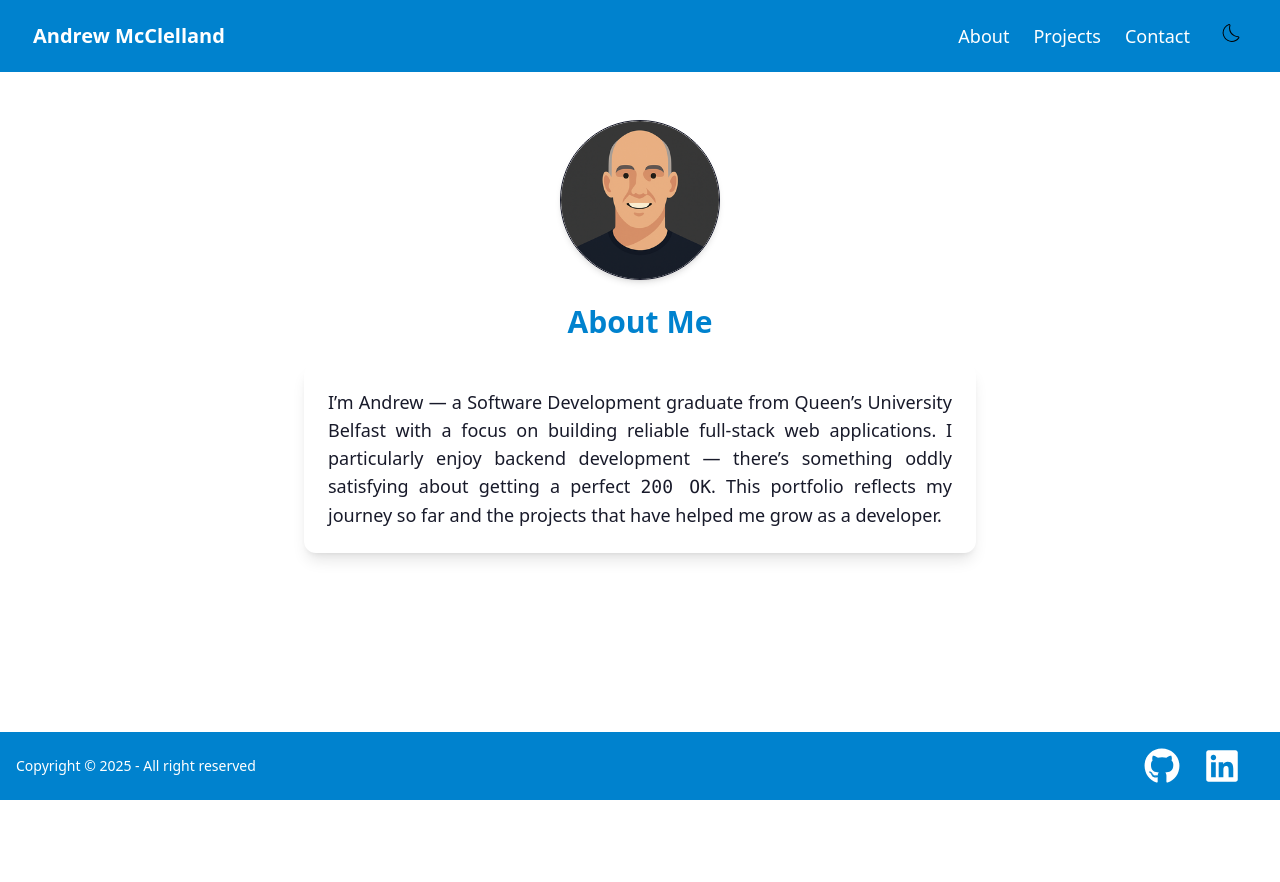
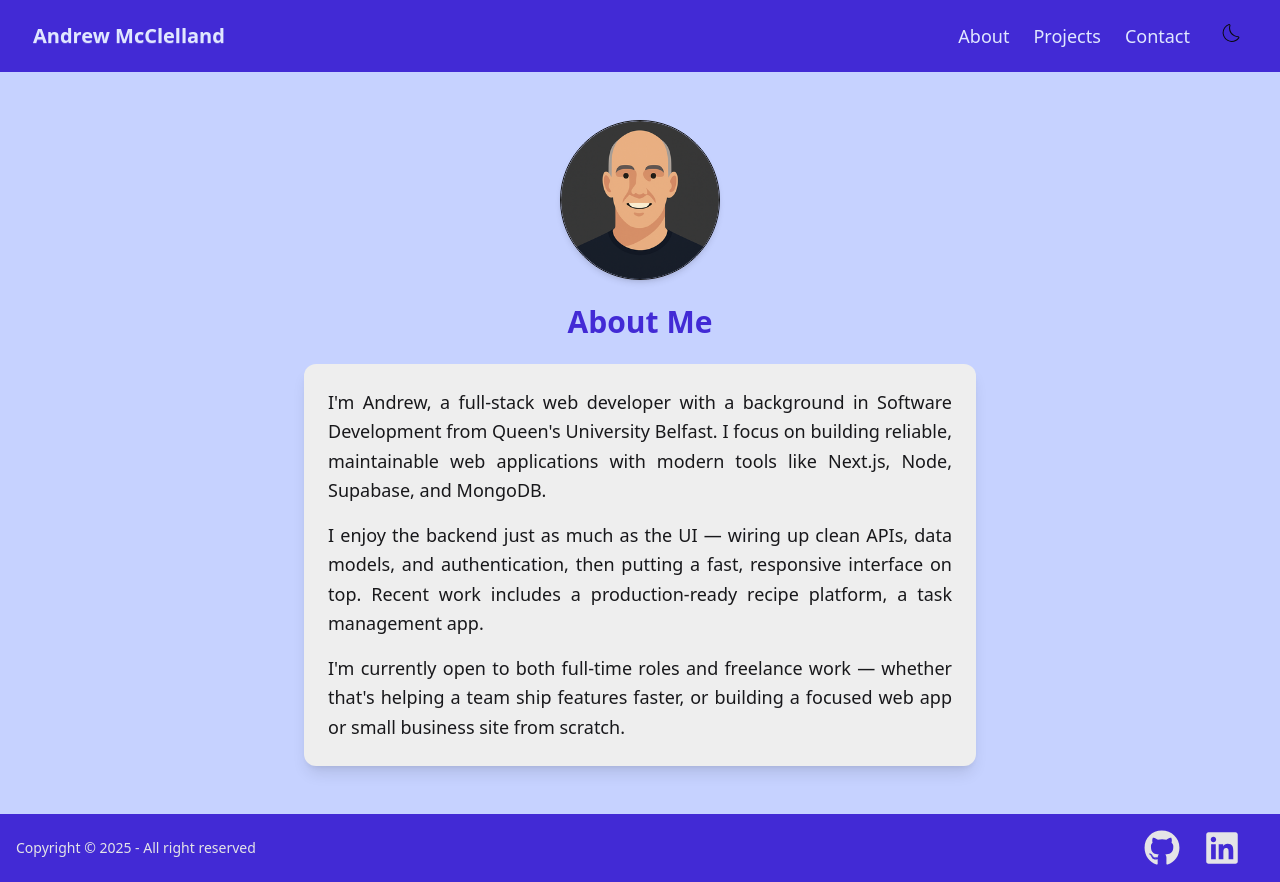
Before and after one commit to aejmcclelland/portfolio, a Next.js app: page /about in a window 1280 px wide. Before the commit the page ends 800 px from the top, so only its background shows below. Built offline with nearby package versions, Linux system fonts and the light colour scheme; no server answers.

Commit message:
adjusted styles in daisyUI components to use 'error' text color instead of 'accent' and added 'bg-base-200' background to main layout and sections for better contrast.

```diff
--- a/next.config.ts
+++ b/next.config.ts
@@ -2,9 +2,14 @@ import type { NextConfig } from 'next';
 
 const nextConfig: NextConfig = {
 	images: {
-		domains: ['res.cloudinary.com'],
+		remotePatterns: [
+			{
+				protocol: 'https',
+				hostname: 'res.cloudinary.com',
+				pathname: '/**',
+			},
+		],
 	},
-
 };
 
 export default nextConfig;
--- a/package.json
+++ b/package.json
@@ -3,7 +3,7 @@
   "version": "0.1.0",
   "private": true,
   "scripts": {
-    "dev": "next dev --turbopack",
+    "dev": "next dev",
     "build": "next build",
     "start": "next start",
     "lint": "next lint"
--- a/src/app/(site)/about/page.tsx
+++ b/src/app/(site)/about/page.tsx
@@ -3,7 +3,7 @@ import Image from 'next/image';
 
 export default function About() {
 	return (
-		<section id='about' className='py-12 px-6 sm:px-20 bg-base-100'>
+		<section id='about' className='py-12 px-6 sm:px-20'>
 			<div className='max-w-3xl mx-auto flex flex-col items-center text-justify'>
 				{/* Avatar */}
 				<Image
@@ -18,14 +18,25 @@ export default function About() {
 				<h2 className='text-3xl text-primary font-bold mb-6'>About Me</h2>
 
 				{/* Contained Text Card */}
-				<div className=' text-sprimary rounded-xl shadow-lg p-6 w-full max-w-2xl'>
-					<p className='text-lg'>
-						I’m Andrew — a Software Development graduate from Queen’s University
-						Belfast with a focus on building reliable full-stack web
-						applications. I particularly enjoy backend development — there’s
-						something oddly satisfying about getting a perfect{' '}
-						<code>200 OK</code>. This portfolio reflects my journey so far and
-						the projects that have helped me grow as a developer.
+				<div className='bg-base-300 text-base-content rounded-xl shadow-lg p-6 w-full max-w-2xl'>
+					<p className='text-lg leading-relaxed'>
+						I&apos;m Andrew, a full-stack web developer with a background in
+						Software Development from Queen&apos;s University Belfast. I focus
+						on building reliable, maintainable web applications with modern
+						tools like Next.js, Node, Supabase, and MongoDB.
+					</p>
+
+					<p className='text-lg leading-relaxed mt-4'>
+						I enjoy the backend just as much as the UI — wiring up clean APIs,
+						data models, and authentication, then putting a fast, responsive
+						interface on top. Recent work includes a production-ready recipe
+						platform, a task management app.
+					</p>
+
+					<p className='text-lg leading-relaxed mt-4'>
+						I&apos;m currently open to both full-time roles and freelance work —
+						whether that&apos;s helping a team ship features faster, or building
+						a focused web app or small business site from scratch.
 					</p>
 				</div>
 			</div>
--- a/src/app/(site)/layout.tsx
+++ b/src/app/(site)/layout.tsx
@@ -33,9 +33,9 @@ export default function RootLayout({
 					strategy='afterInteractive'
 				/>
 			</head>
-			<body className='font-grotesk flex flex-col min-h-screen'>
+			<body className='font-grotesk flex flex-col bg-base-200 min-h-screen'>
 				<Nav />
-				<main className='flex-grow'>{children}</main>
+				<main className='grow'>{children}</main>
 				<Footer />
 				<ToastProvider />
 			</body>
--- a/src/app/(site)/projects/[slug]/page.tsx
+++ b/src/app/(site)/projects/[slug]/page.tsx
@@ -46,7 +46,7 @@ export default async function ProjectDetail({
 	if (!project) return notFound();
 
 	return (
-		<div className='min-h-screen max-w-4xl mx-auto px-4 py-16 bg-base-100'>
+		<div className='min-h-screen max-w-4xl mx-auto px-4 py-16'>
 			<div className='flex justify-center p-1 mb-2'>
 				<h1 className='inline-block text-3xl mb-6 justify-center p-3 text-secondary-content'>
 					{project.title}
--- a/src/app/(site)/projects/page.tsx
+++ b/src/app/(site)/projects/page.tsx
@@ -40,7 +40,7 @@ export default async function ProjectsPage() {
 	}));
 
 	return (
-		<section className='min-h-screen px-6 py-20 sm:px-10 bg-base-100'>
+		<section className='min-h-screen px-6 py-20 sm:px-10'>
 			<div className='max-w-5xl mx-auto text-center'>
 				<h2 className='text-4xl font-bold mb-6 text-primary'>Projects</h2>
 				<p className='mb-12 text-base-content/80'>
--- a/src/components/Hero.tsx
+++ b/src/components/Hero.tsx
@@ -5,7 +5,7 @@ import WobbleIcon from './WobbleIcon';
 
 export default function Hero() {
 	return (
-		<section className='min-h-[80vh] flex flex-col justify-center items-center text-center px-6'>
+		<section className='min-h-[40vh] flex flex-col justify-center items-center bg-base-100 text-center px-12 py-20 rounded-lg shadow-md'>
 			<h1 className='text-4xl sm:text-5xl font-bold text-primary'>
 				Andrew McClelland
 			</h1>
--- a/src/components/LightdarkToggle.tsx
+++ b/src/components/LightdarkToggle.tsx
@@ -4,19 +4,19 @@ import { useEffect, useState } from 'react';
 import { CiLight, CiDark } from 'react-icons/ci';
 
 export default function LightDarkToggle() {
-	const [theme, setTheme] = useState<'corporate' | 'dim' | null>(null);
+	const [theme, setTheme] = useState<'light' | 'dark' | null>(null);
 
 	useEffect(() => {
-		const stored = localStorage.getItem('theme') as 'corporate' | 'dim' | null;
+		const stored = localStorage.getItem('theme') as 'light' | 'dark' | null;
 
-		if (stored === 'corporate' || stored === 'dim') {
+		if (stored === 'light' || stored === 'dark') {
 			setTheme(stored);
 			document.documentElement.setAttribute('data-theme', stored);
 		} else {
 			const prefersDark = window.matchMedia(
 				'(prefers-color-scheme: dark)'
 			).matches;
-			const initialTheme = prefersDark ? 'dim' : 'corporate';
+			const initialTheme = prefersDark ? 'dark' : 'light';
 			setTheme(initialTheme);
 			document.documentElement.setAttribute('data-theme', initialTheme);
 			localStorage.setItem('theme', initialTheme);
@@ -25,7 +25,7 @@ export default function LightDarkToggle() {
 
 	const toggleTheme = () => {
 		if (!theme) return;
-		const newTheme = theme === 'corporate' ? 'dim' : 'corporate';
+		const newTheme = theme === 'light' ? 'dark' : 'light';
 		setTheme(newTheme);
 		document.documentElement.setAttribute('data-theme', newTheme);
 		localStorage.setItem('theme', newTheme);
@@ -38,7 +38,7 @@ export default function LightDarkToggle() {
 			onClick={toggleTheme}
 			className='group btn btn-sm btn-ghost btn-primary text-2xl flex items-center justify-center p-4'
 			aria-label='Toggle Light/Dark Mode'>
-			{theme === 'corporate' ? (
+			{theme === 'light' ? (
 				<CiDark className='w-6 h-6 text-neutral group-hover:text-warning' />
 			) : (
 				<CiLight className='w-6 h-6 text-neutral group-hover:text-secondary' />
--- a/src/components/ProjectCard.tsx
+++ b/src/components/ProjectCard.tsx
@@ -27,9 +27,9 @@ const ProjectCard: FC<ProjectCardProps> = ({
 	slug,
 }) => {
 	return (
-		<div className='card max-w-xl mx-auto bg-base-100 text-base-content shadow-md p-6 rounded-lg hover:shadow-lg transition cursor-pointer sm:p-6 md:p-8 h-full flex flex-col'>
+		<div className='card max-w-xl mx-auto bg-warning text-base-content shadow-md p-6 rounded-lg hover:shadow-lg transition cursor-pointer sm:p-6 md:p-8 h-full flex flex-col'>
 			{images && images.length > 0 && (
-				<div className='mb-4 flex-shrink-0'>
+				<div className='mb-4 shrink-0'>
 					{images.length > 1 ? (
 						<ProjectCarousel images={images} />
 					) : (
--- a/src/styles/globals.css
+++ b/src/styles/globals.css
@@ -1,6 +1,40 @@
-@import "tailwindcss";
+@import 'tailwindcss';
 @plugin "daisyui" {
-  themes: corporate --default, dim --prefersdark, corporate;
+	themes: light --default, dark --prefersdark;
+}
+@plugin "daisyui/theme" {
+  name: "light";
+  default: false;
+  prefersdark: "dark";
+  color-scheme: "light";
+  --color-base-100: oklch(100% 0 0);
+  --color-base-200: oklch(87% 0.065 274.039);
+  --color-base-300: oklch(95% 0 0);
+  --color-base-content: oklch(21% 0.006 285.885);
+  --color-primary: oklch(45% 0.24 277.023);
+  --color-primary-content: oklch(93% 0.034 272.788);
+  --color-secondary: oklch(65% 0.241 354.308);
+  --color-secondary-content: oklch(94% 0.028 342.258);
+  --color-accent: oklch(77% 0.152 181.912);
+  --color-accent-content: oklch(38% 0.063 188.416);
+  --color-neutral: oklch(14% 0.005 285.823);
+  --color-neutral-content: oklch(92% 0.004 286.32);
+  --color-info: oklch(74% 0.16 232.661);
+  --color-info-content: oklch(29% 0.066 243.157);
+  --color-success: oklch(76% 0.177 163.223);
+  --color-success-content: oklch(37% 0.077 168.94);
+  --color-warning: oklch(82% 0.189 84.429);
+  --color-warning-content: oklch(41% 0.112 45.904);
+  --color-error: oklch(71% 0.194 13.428);
+  --color-error-content: oklch(27% 0.105 12.094);
+  --radius-selector: 0.5rem;
+  --radius-field: 0.25rem;
+  --radius-box: 0.5rem;
+  --size-selector: 0.25rem;
+  --size-field: 0.25rem;
+  --border: 1px;
+  --depth: 1;
+  --noise: 0;
 }
 
 
@@ -17,10 +51,19 @@
 	visibility: hidden;
 }
 @keyframes wobble {
-  0%, 100% { transform: rotate(0deg); }
-  25% { transform: rotate(5deg); }
-  50% { transform: rotate(-5deg); }
-  75% { transform: rotate(3deg); }
+	0%,
+	100% {
+		transform: rotate(0deg);
+	}
+	25% {
+		transform: rotate(5deg);
+	}
+	50% {
+		transform: rotate(-5deg);
+	}
+	75% {
+		transform: rotate(3deg);
+	}
 }
 
 .wobble-hover:hover {
```
Also changed, not shown: src/components/ContactForm.tsx (+7 -9 lines). Lines whose indentation alone changed are shown as unchanged.
